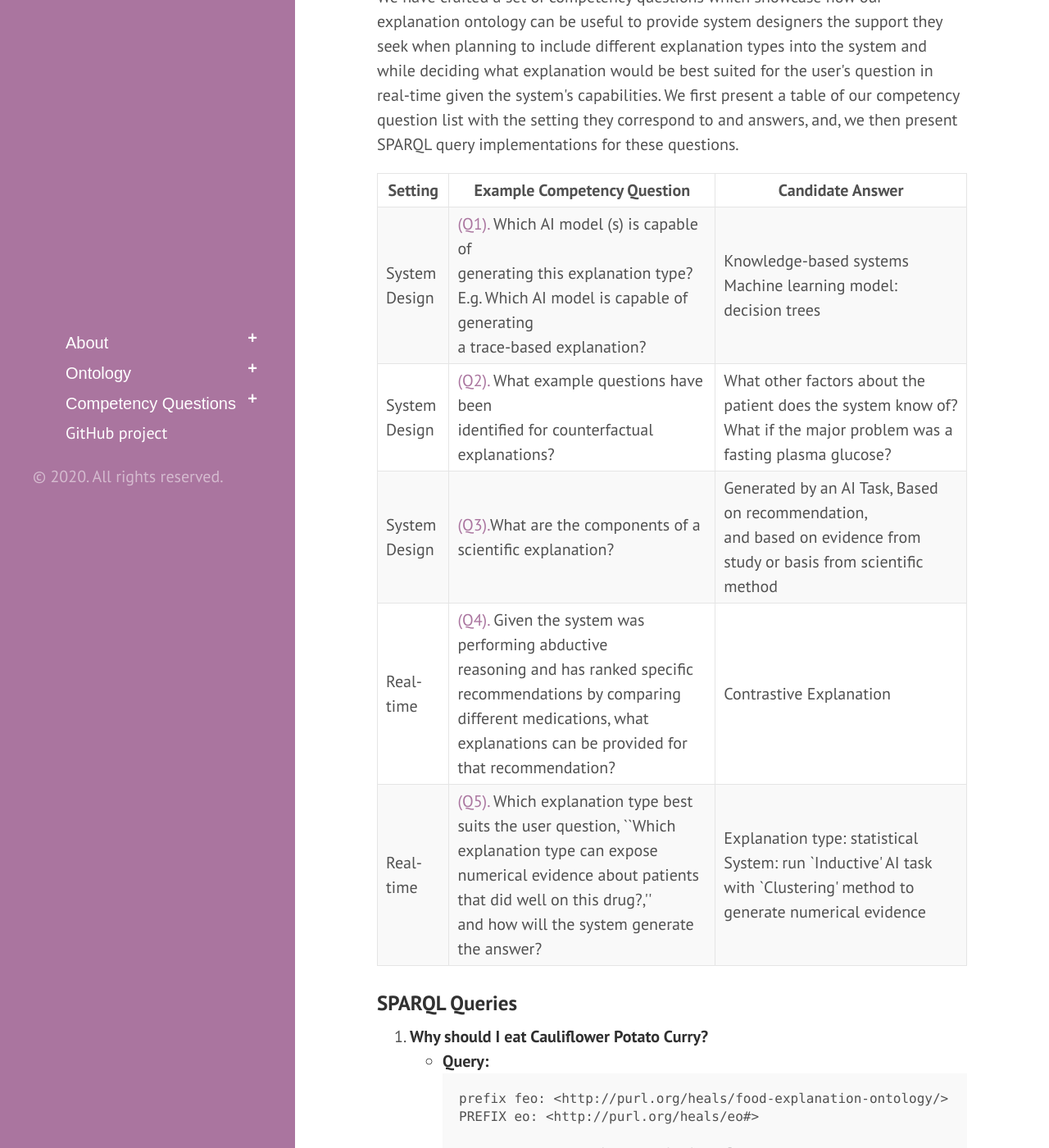
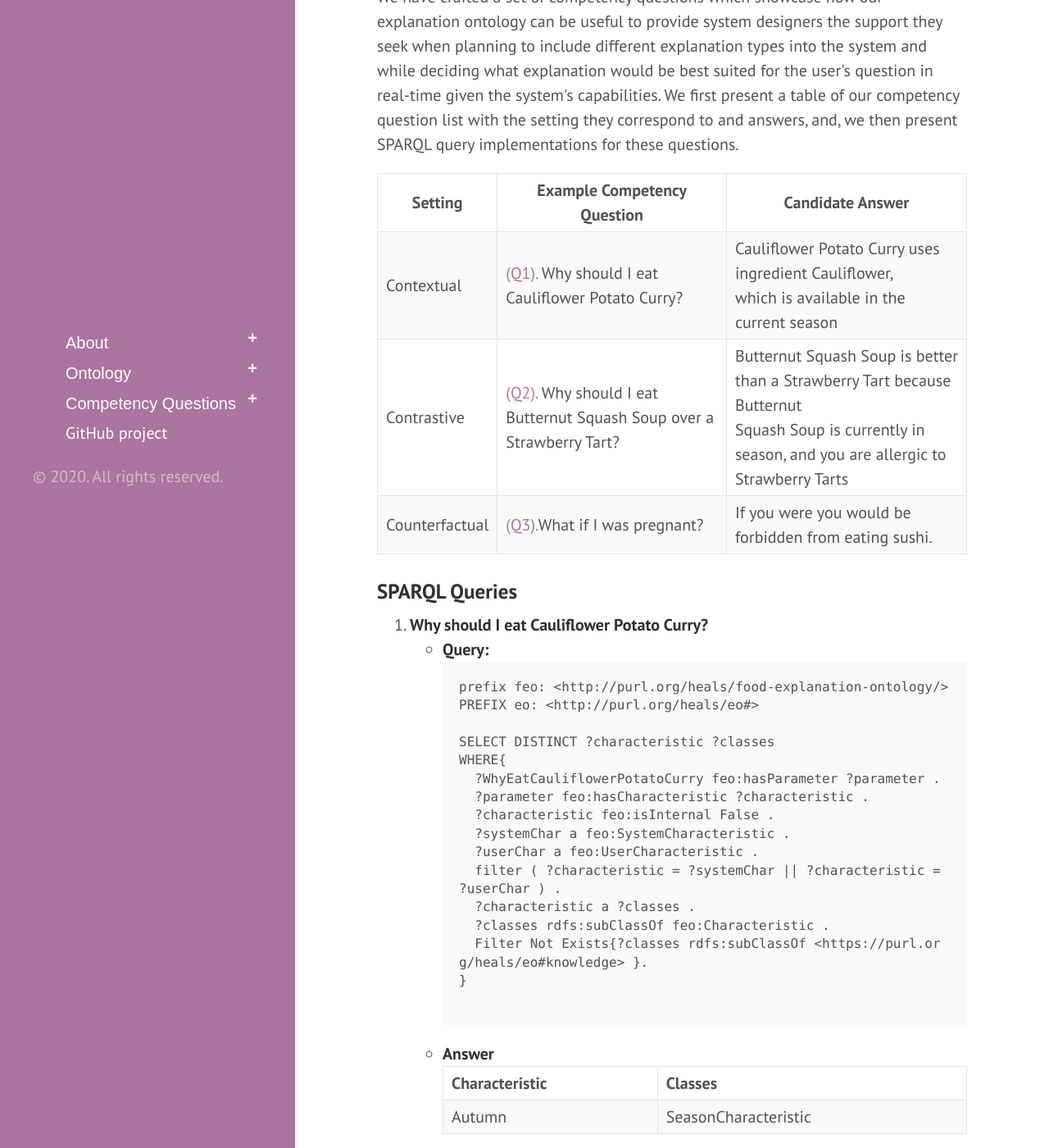
Before and after one commit to tetherless-world/food-expanation-ontology, a Jekyll site: the page built from competencyquestions.md, in a window 1280 px wide and 1400 px high, scrolled down 209 px. Shown: the whole window at 82% size. Built offline with Jekyll 4.4.1, drawn with Linux system fonts in a browser that asks for light colours; Markdown is read by kramdown in place of the engine named in the settings.

Commit message:
Update competencyquestions.md

```diff
--- a/competencyquestions.md
+++ b/competencyquestions.md
@@ -20,30 +20,21 @@ title: Competency Questions
 </thead>
 <tbody>
   <tr>
-    <td>System <br>Design</td>
-    <td><a href="#question1">(Q1).</a> Which AI model (s) is capable of <br>generating this explanation type?<br>E.g. Which AI model is capable of generating <br>a trace-based explanation?</td>
-    <td>Knowledge-based systems<br>Machine learning model: decision trees</td>
+    <td>Contextual</td>
+    <td><a href="#question1">(Q1).</a> Why should I eat Cauliflower Potato Curry?</td>
+    <td>Cauliflower Potato Curry uses ingredient Cauliflower, <br> which is available in the current season</td>
   </tr>
   <tr>
-    <td>System <br>Design</td>
-    <td><a href="#question2">(Q2).</a> What example questions have been<br>identified for counterfactual explanations?</td>
-    <td>What other factors about the patient does the system know of?<br>What if the major problem was a fasting plasma  glucose?</td>
+    <td>Contrastive</td>
+    <td><a href="#question2">(Q2).</a> Why should I eat Butternut Squash Soup over a Strawberry Tart?</td>
+    <td>Butternut Squash Soup is better than a Strawberry Tart because Butternut <br>Squash Soup is currently in season, and you are allergic to Strawberry Tarts</td>
   </tr>
   <tr>
-    <td>System <br>Design</td>
-    <td><a href="#question2">(Q3).</a>What are the components of a scientific explanation?</td>
-    <td>Generated by an AI Task, Based on recommendation, <br>and based on evidence from study or basis from scientific method</td>
+    <td>Counterfactual</td>
+    <td><a href="#question2">(Q3).</a>What if I was pregnant?</td>
+    <td> If you were you would be forbidden from eating sushi. </td>
   </tr>
-  <tr>
-    <td>Real-time</td>
-    <td><a href="#question4">(Q4).</a> Given the system was performing abductive <br>reasoning and has ranked specific recommendations by comparing <br>different medications, what explanations can be provided for that recommendation?</td>
-    <td>Contrastive Explanation</td>
-  </tr>
-  <tr>
-    <td>Real-time</td>
-    <td><a href="#question5">(Q5).</a> Which explanation type best suits the user question, ``Which explanation type can expose <br> numerical evidence about  patients that did well on this drug?,'' <br> and how will the system generate the answer?</td>
-    <td>Explanation type: statistical <br>System: run `Inductive' AI task with `Clustering' method to generate numerical evidence</td>
-  </tr>
+
 </tbody>
 </table>
 
```
